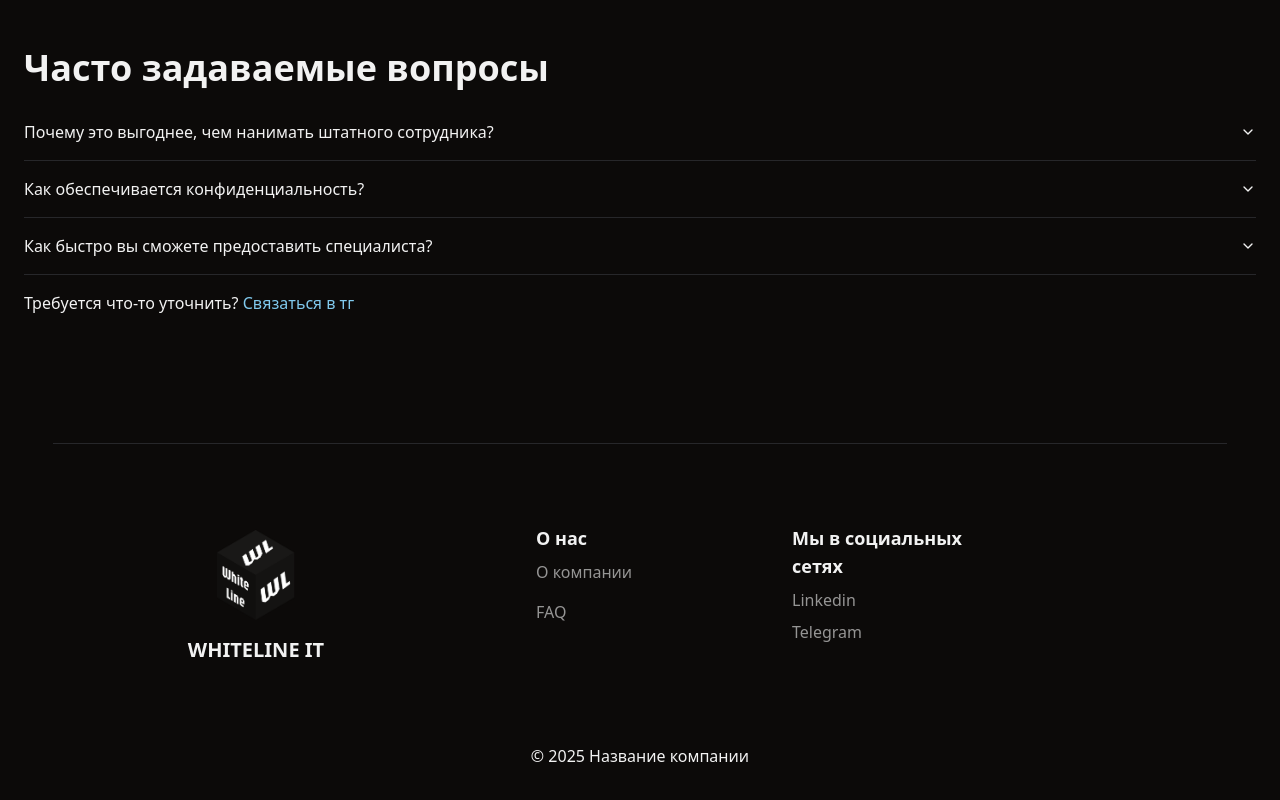
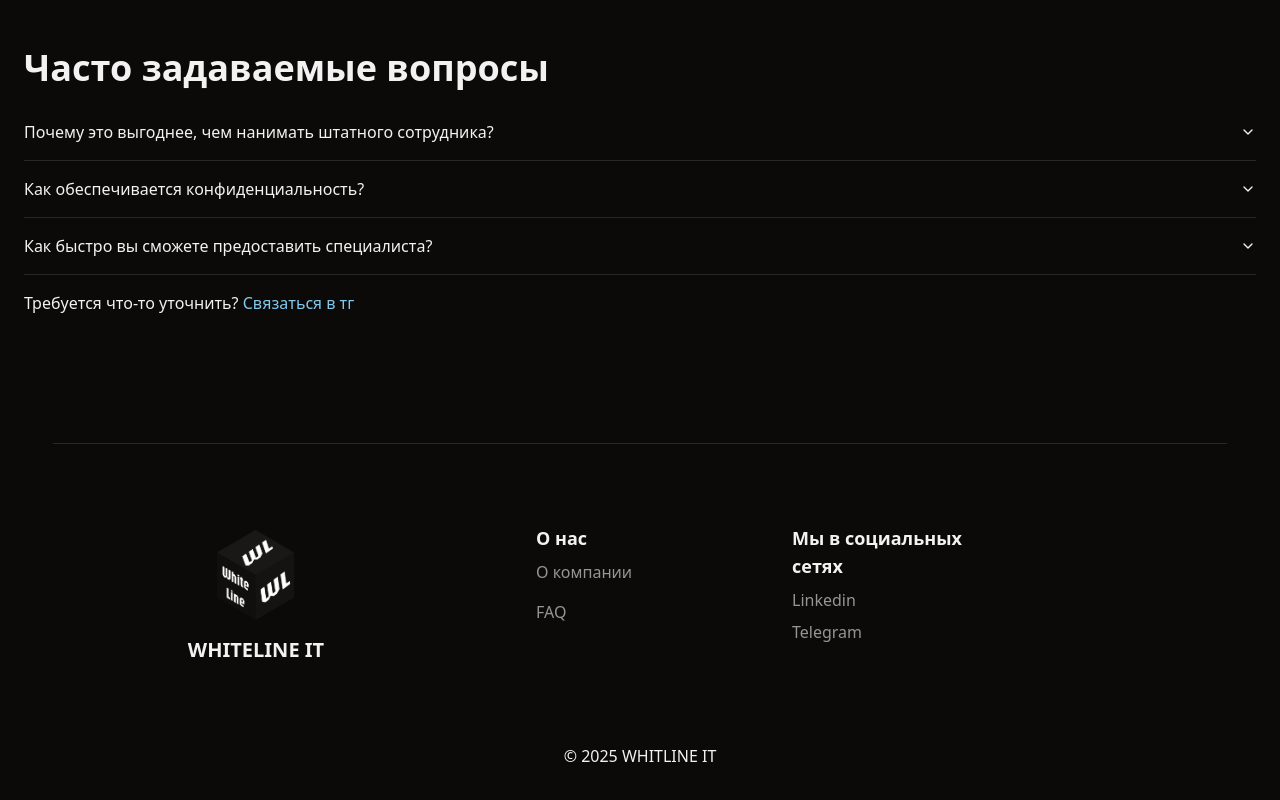
Before and after one commit to DolgopolovK/whitelineit, a React (Vite) app: page / in a window 1280 px wide. Shown: the part 4321-5121 px from the top of the page. Built offline with nearby package versions, Linux system fonts and the light colour scheme.

Commit message:
release3.0

```diff
--- a/index.html
+++ b/index.html
@@ -23,8 +23,8 @@
       content=""
     />
     <meta
-      name="description"
-      content="Free Shadcn landing page for React developers"
+
+
     />
     <!-- Open Graph / Facebook -->
     <meta
--- a/package.json
+++ b/package.json
@@ -1,6 +1,6 @@
 {
-  "name": "shadcn-landing-page-template",
-  "description": "Landing page template utilizing Shadcn, React, Typescript, and Tailwind CSS for rapid development and responsive design.",
+  "name": "WHITELINE IT",
+
   "license": "MIT",
   "keywords": [
     "react",
--- a/src/components/Footer.tsx
+++ b/src/components/Footer.tsx
@@ -84,7 +84,7 @@ export const Footer = () => {
 
       <section className="container pb-14 text-center">
         <h3>
-          &copy; 2025 Название компании{" "}
+          &copy; 2025 WHITLINE IT{" "}
           <a
             rel="noreferrer noopener"
             target="_blank"
```
Also changed, not shown: 1 other file (tests, documents, lock files or other folders).
